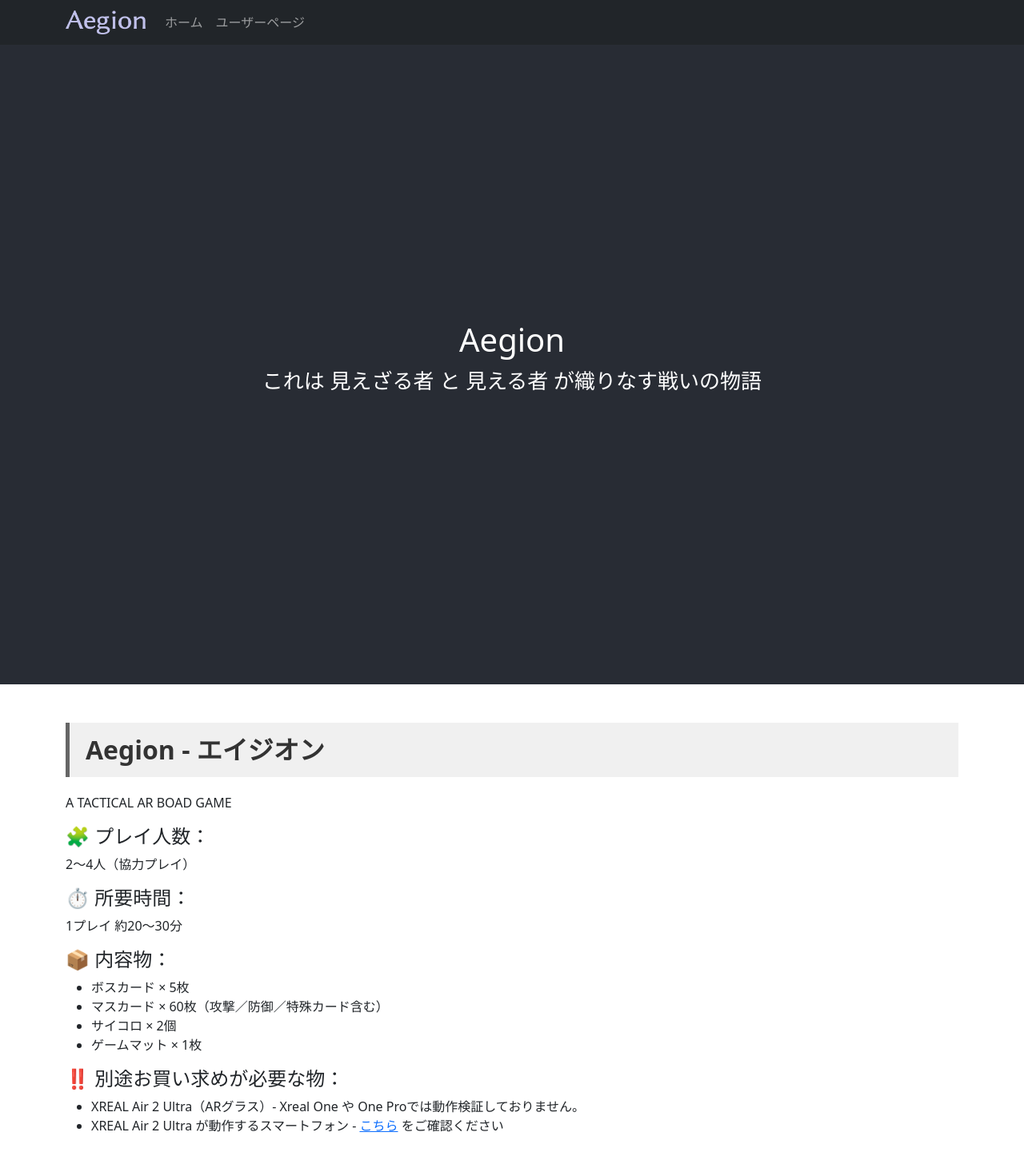
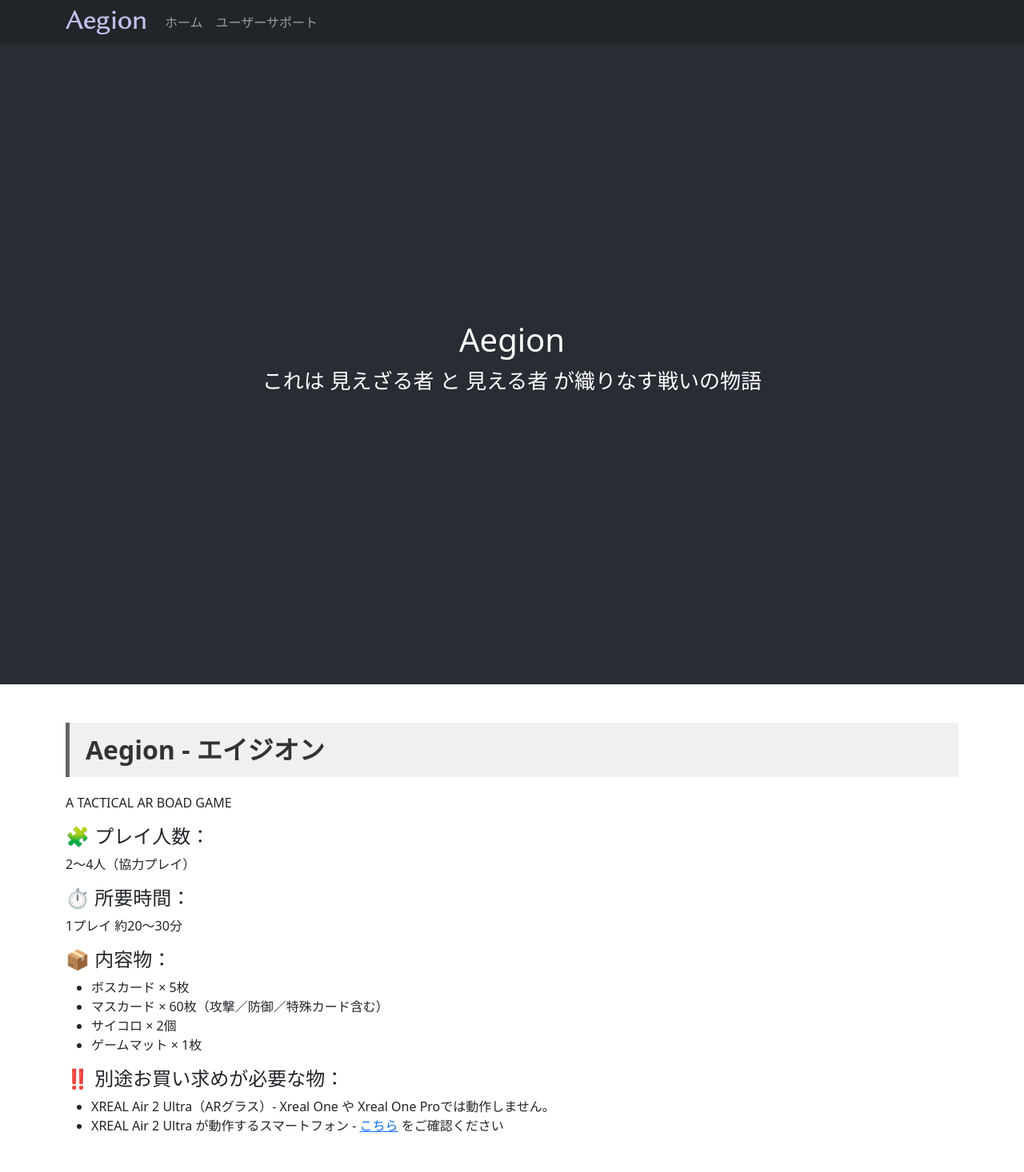
Before and after one commit to kamera25/aegion-web, a React (Create React App) app: page / in a window 1280 px wide. Shown: the top 1466 px of the page at 80% size. Built offline with nearby package versions, Linux system fonts and the light colour scheme.

Commit message:
文章を一部修正

```diff
--- a/src/App.tsx
+++ b/src/App.tsx
@@ -37,7 +37,7 @@ function About() {
   </ul>
   <h4>‼️ 別途お買い求めが必要な物：</h4>
   <ul>
-    <li>XREAL Air 2 Ultra（ARグラス）- Xreal One や One Proでは動作検証しておりません。</li>
+    <li>XREAL Air 2 Ultra（ARグラス）- Xreal One や Xreal One Proでは動作しません。</li>
     <li>XREAL Air 2 Ultra が動作するスマートフォン - <a href='https://jp.shop.xreal.com/products/xreal-air-2-ultra'>こちら</a> をご確認ください</li>
   </ul>
 </section>
--- a/src/header.tsx
+++ b/src/header.tsx
@@ -20,7 +20,7 @@ function Header () {
           <Navbar.Collapse id="basic-navbar-nav">
             <Nav className="me-auto">
               <Nav.Link as={Link} to="/">ホーム</Nav.Link>
-              <Nav.Link as={Link} to="/userpage">ユーザーページ</Nav.Link>
+              <Nav.Link as={Link} to="/userpage">ユーザーサポート</Nav.Link>
             </Nav>
           </Navbar.Collapse>
         </Container>
```
